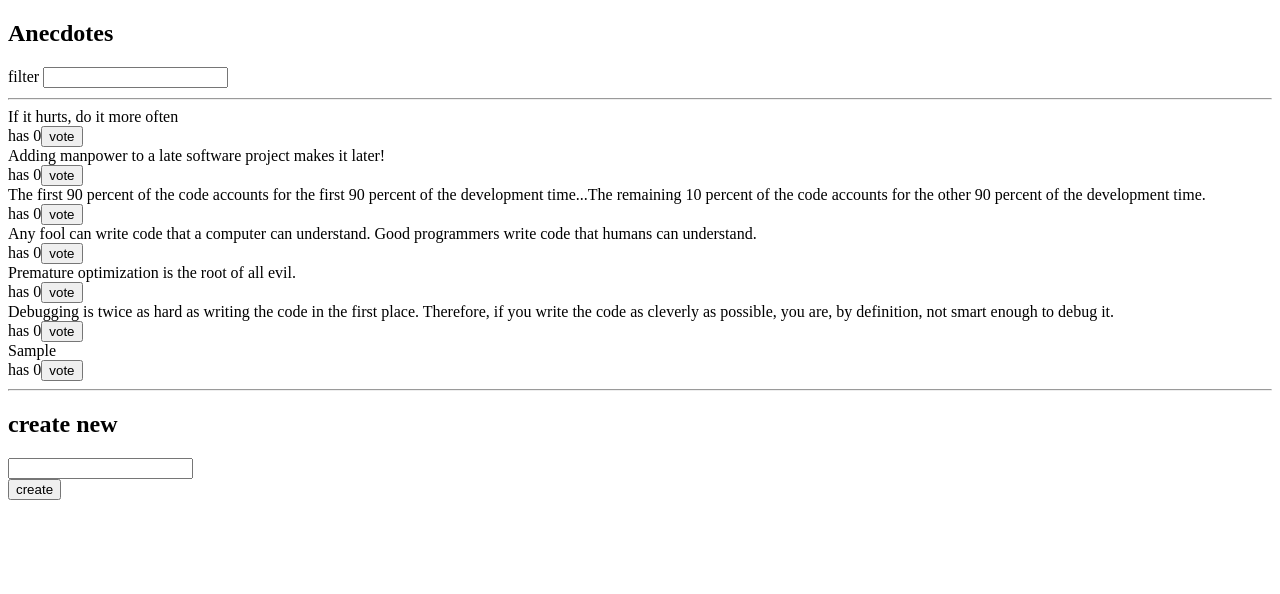
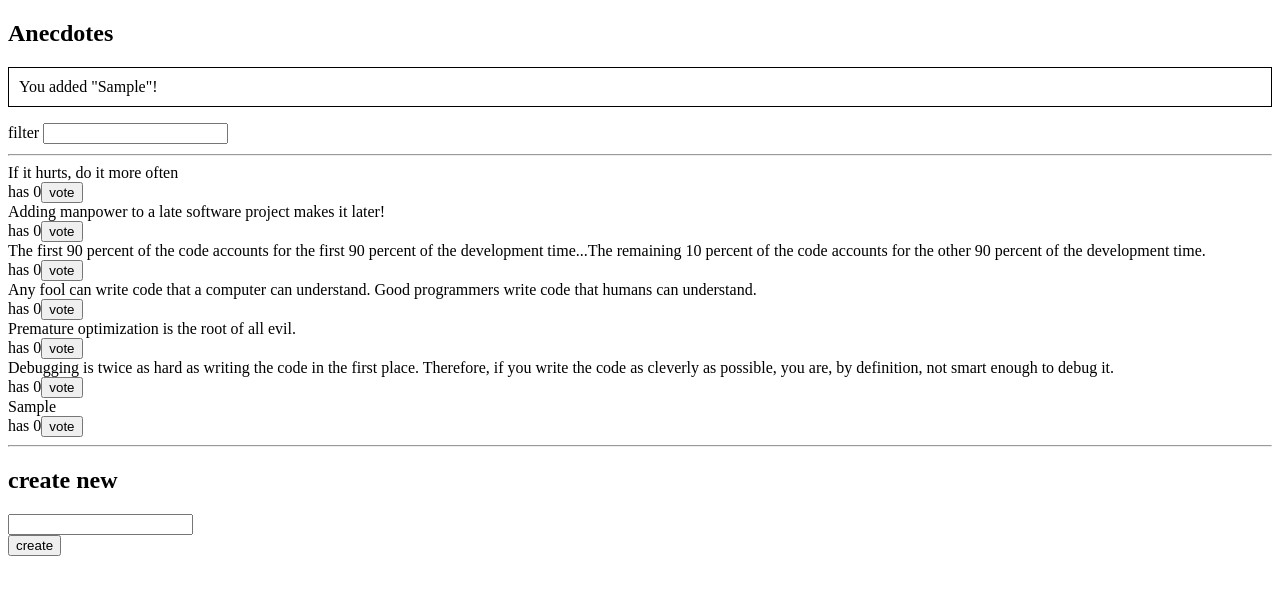
Before and after one commit to wesleydmscn-notes/fullstackopen, a React (Vite) app in the folder part6/redux-anecdotes/: page / in a window 1280 px wide. Both pictures are taken after typing "Sample" into the empty fields and a click on the button "create". Shown: the top 594 px of the page. Built offline with nearby package versions, Linux system fonts and the light colour scheme.

Commit message:
part6/many-reducers: 6.12 better anecdotes step 10

```diff
--- a/part6/redux-anecdotes/src/App.jsx
+++ b/part6/redux-anecdotes/src/App.jsx
@@ -1,12 +1,14 @@
 import { AnecdoteForm } from "./components/AnecdoteForm"
 import { AnecdoteList } from "./components/AnecdoteList"
 import Filter from "./components/Filter"
+import Notification from "./components/Notification"
 
 const App = () => {
   return (
     <div>
       <h2>Anecdotes</h2>
 
+      <Notification />
       <Filter />
 
       <hr />
--- a/part6/redux-anecdotes/src/components/AnecdoteForm.jsx
+++ b/part6/redux-anecdotes/src/components/AnecdoteForm.jsx
@@ -1,13 +1,17 @@
 import { useDispatch } from "react-redux"
 
 import { addNewAnecdote } from "../reducers/anecdoteReducer"
+import { showNotification } from "../reducers/notificationReducer"
 
 export const AnecdoteForm = () => {
   const dispatch = useDispatch()
 
   const handleSubmitAnecdote = (event) => {
     event.preventDefault()
+
     dispatch(addNewAnecdote(event.target.anecdote.value))
+    dispatch(showNotification(`You added "${event.target.anecdote.value}"!`))
+
     event.target.anecdote.value = ""
   }
 
--- /dev/null
+++ b/part6/redux-anecdotes/src/components/Notification.jsx
@@ -0,0 +1,15 @@
+import { useSelector } from "react-redux"
+
+const Notification = () => {
+  const notification = useSelector((state) => state.notifications)
+  const style = {
+    border: "solid",
+    padding: 10,
+    marginBottom: 16,
+    borderWidth: 1,
+  }
+
+  return notification && <div style={style}>{notification}</div>
+}
+
+export default Notification
--- a/part6/redux-anecdotes/src/main.jsx
+++ b/part6/redux-anecdotes/src/main.jsx
@@ -6,11 +6,13 @@ import App from "./App"
 
 import reducer from "./reducers/anecdoteReducer"
 import filterReducer from "./reducers/filterReducer"
+import notificationReducer from "./reducers/notificationReducer"
 
 const store = configureStore({
   reducer: {
     anecdotes: reducer,
     filters: filterReducer,
+    notifications: notificationReducer,
   },
 })
 
--- /dev/null
+++ b/part6/redux-anecdotes/src/reducers/notificationReducer.js
@@ -0,0 +1,14 @@
+import { createSlice } from "@reduxjs/toolkit"
+
+const notificationSlice = createSlice({
+  name: "notification",
+  initialState: "",
+  reducers: {
+    showNotification(state, action) {
+      return action.payload
+    },
+  },
+})
+
+export const { showNotification } = notificationSlice.actions
+export default notificationSlice.reducer
```
